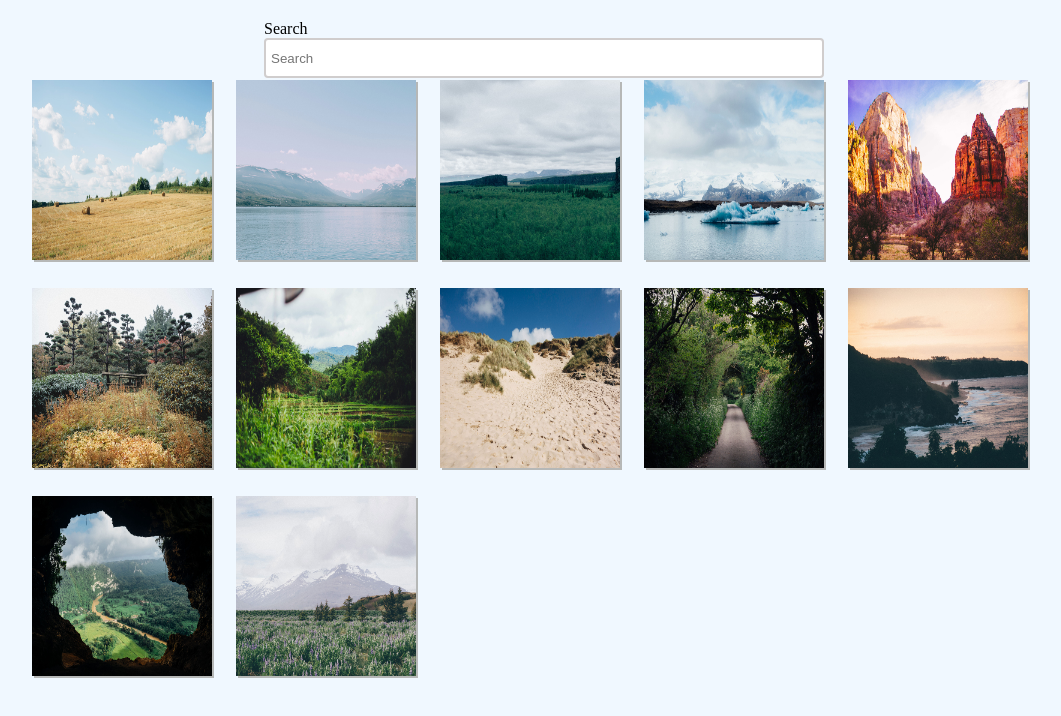
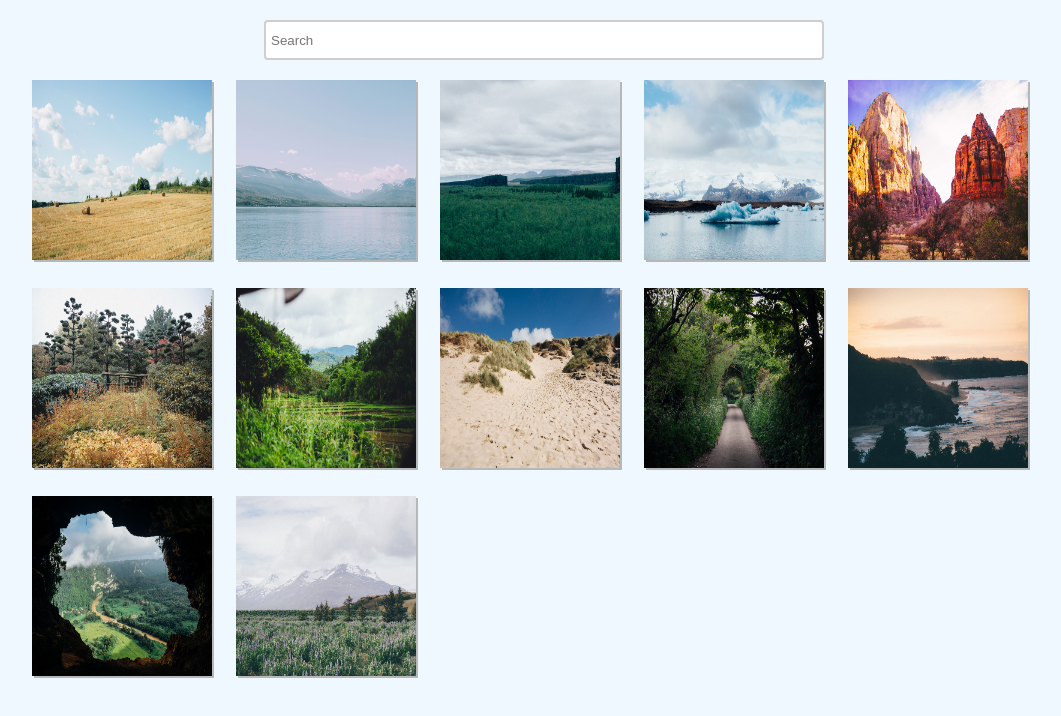
Before and after one commit to TypeErrorDev/TH-5-Responsive-Photo-Gallery, a plain HTML site: page index.html in a window 1280 px wide. Shown: the whole page, without its empty margins (96-1157 px from the left). Drawn offline with Linux system fonts and the light colour scheme; some packages are replaced by stand-ins of ours; a script that the page names is missing.

Commit message:
removed pointless label

```diff
--- a/index.html
+++ b/index.html
@@ -15,7 +15,6 @@
     <header>
       <!-- search bar -->
       <nav class="search">
-        <label for="search">Search</label>
         <input type="search" name="search" id="search"  placeholder="Search" oninput="logKey()" />
       </nav>
     </header>
```
